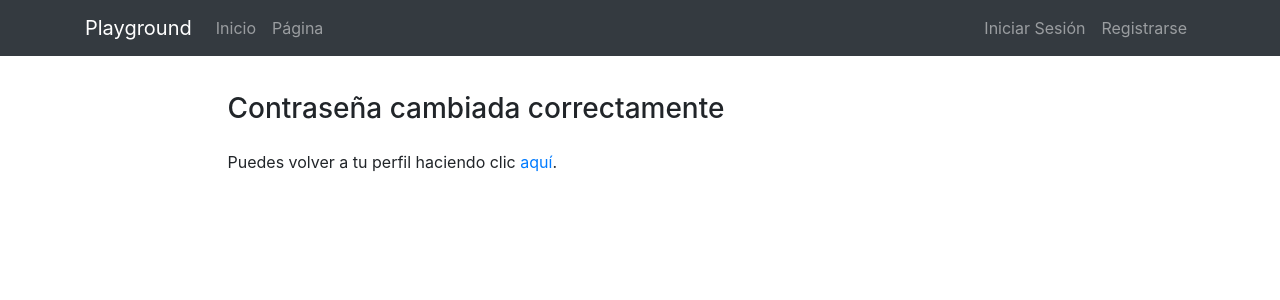
After one commit to mglacayo07/webplayground, a Django app: template registration/templates/registration/password_change_done.html in a window 1280 px wide. The commit adds this page. Shown: the top 300 px of the page. Run offline with Django 4.2, Linux system fonts and the light colour scheme; the template is opened without the code that fills it, so the values that code supplies are empty; some libraries are stand-ins or nearby versions.

Commit message:
Opción de editar la contraseña

```diff
--- /dev/null
+++ b/registration/templates/registration/password_change_done.html
@@ -0,0 +1,15 @@
+{% extends 'core/base.html' %}
+{% load static %}
+{% block title %}Contraseña cambiada correctamente{% endblock %}
+{% block content %}
+<main role="main">
+  <div class="container">
+    <div class="row mt-3">
+      <div class="col-md-9 mx-auto mb-5">
+        <h3 class="mb-4">Contraseña cambiada correctamente</h3>
+        <p>Puedes volver a tu perfil haciendo clic <a href="{% url 'profile' %}">aquí</a>.</p>
+      </div>
+    </div>
+  </div>
+</main>
+{% endblock %}
--- a/registration/templates/registration/profile_form.html
+++ b/registration/templates/registration/profile_form.html
@@ -25,7 +25,10 @@
               {{ form.bio }}
               {{ form.link }}
                 <input type="email" value="{{ request.user.email }}" class="form-control mt-3" readonly>
-                <p class="mt-3">Si deseas editar tu email haz click <a href="{% url 'profile_email' %}">aquí</a></p>
+                <p class="mt-3">
+                    Si deseas editar tu email haz click <a href="{% url 'profile_email' %}">aquí</a><br>
+                    Si deseas editar tu contraseña haz click <a href="{% url 'password_change' %}">aquí</a>
+                </p>
               <input type="submit" class="btn btn-primary btn-block mt-3" value="Actualizar">
             </div>
           </div>
```
Also changed, not shown: registration/templates/registration/password_change_form.html (added, +25 -0 lines).
